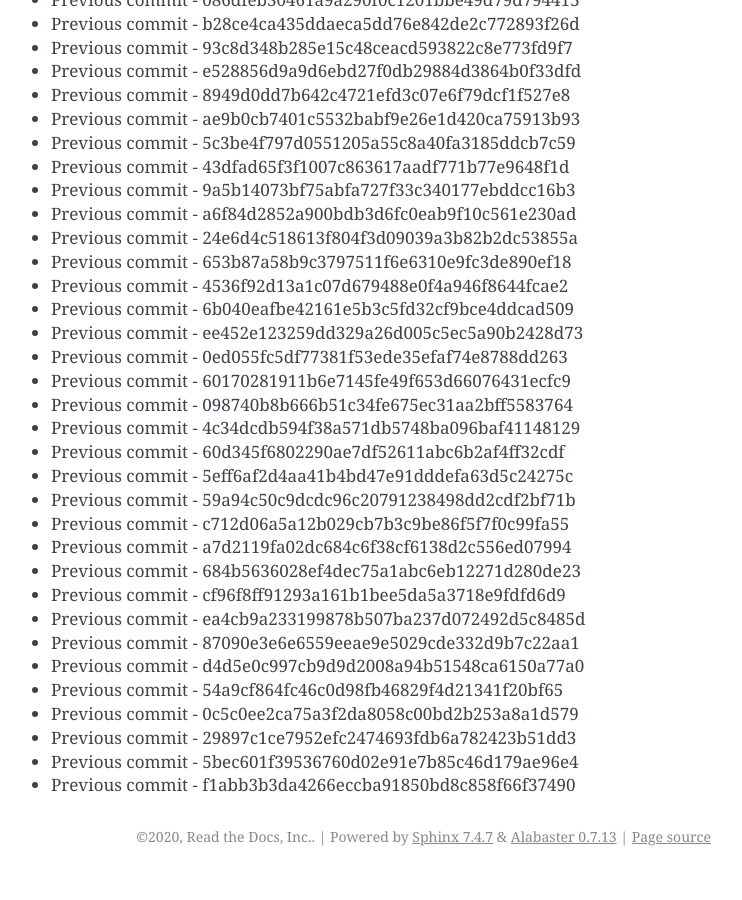
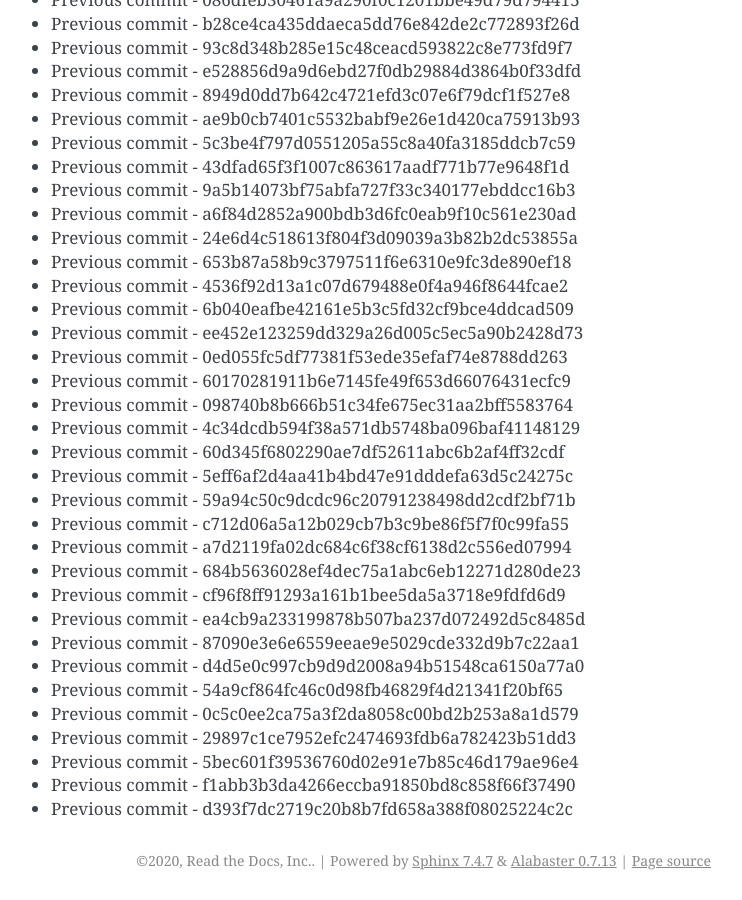
Before and after one commit to readthedocs/rtd-git-stresstest, a Sphinx documentation site: the page built from docs/updates.rst, in a window 1280 px wide and 900 px high, scrolled down 54722 px. Shown: the whole window, without its empty margins (399-1141 px from the left). Built offline with Sphinx 7.4.7, drawn with Linux system fonts in a browser that asks for light colours; before the commit the page ends 55598 px from its top, so only the background shows below that.

Commit message:
Generating commit from previous: d393f7dc2719c20b8b7fd658a388f08025224c2c

```diff
--- a/docs/updates.rst
+++ b/docs/updates.rst
@@ -2331,3 +2331,4 @@ It can be tested for any performance characteristics.
 * Previous commit - 29897c1ce7952efc2474693fdb6a782423b51dd3
 * Previous commit - 5bec601f39536760d02e91e7b85c46d179ae96e4
 * Previous commit - f1abb3b3da4266eccba91850bd8c858f66f37490
+* Previous commit - d393f7dc2719c20b8b7fd658a388f08025224c2c
```
